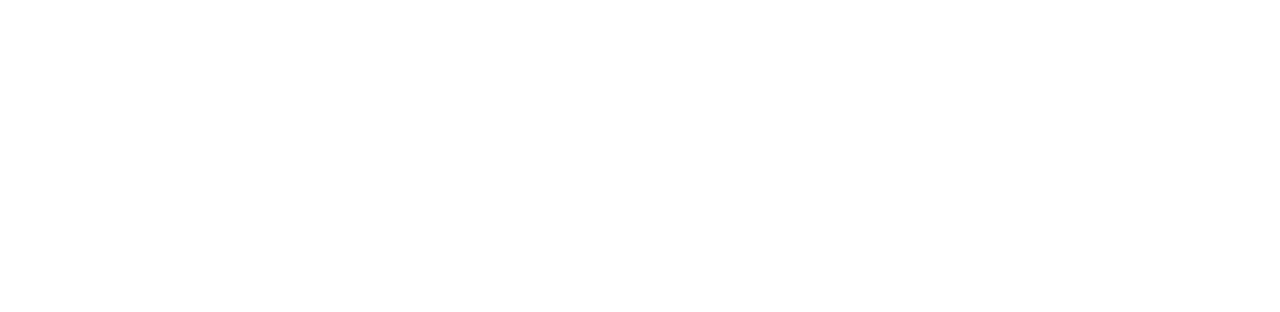
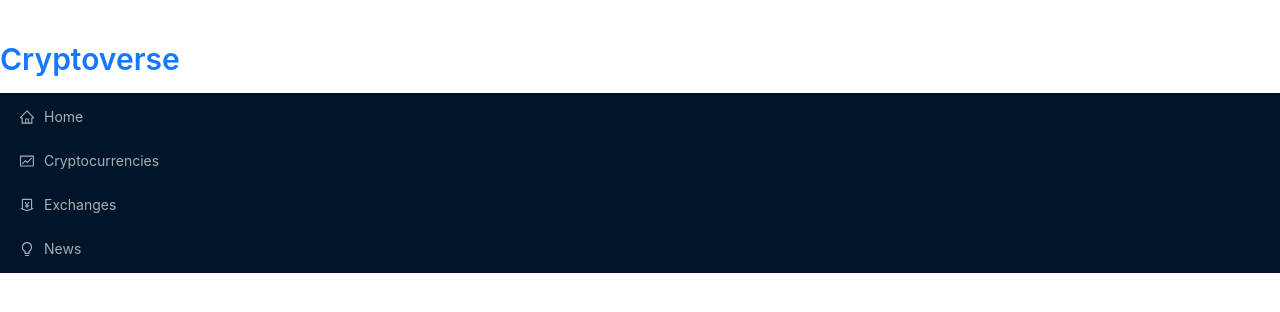
Before and after one commit to jeevanKumarH-clear/Cryptoverse-App, a React (Create React App) app: page / in a window 1280 px wide. Shown: the top 312 px of the page. Built offline with nearby package versions, Linux system fonts and the light colour scheme; the HTML template or start-up script is replaced by a standard one.

Commit message:
Partially rendered Navbar.

```diff
--- a/src/App.js
+++ b/src/App.js
@@ -1,12 +1,15 @@
 import React from 'react'
 import { Switch, Route, Link } from 'react-router-dom';
 import { Layout, Typography, Space } from 'antd';
+
+import { Navbar } from './components';
+import './App.css'
 
 const App = () => {
   return (
     <div className='app'>
         <div className='navbar'>
-
+            <Navbar/>
         </div>
         <div className='main'>
 
--- a/src/components/Navbar.jsx
+++ b/src/components/Navbar.jsx
@@ -1,8 +1,33 @@
-import React from 'react'
+import React from 'react';
+import { Button, Menu, Typography, Avatar } from 'antd';
+import { Link } from 'react-router-dom';
+import { HomeOutlined, MoneyCollectOutlined, BulbOutlined, FundOutlined, MenuOutlined } from '@ant-design/icons';
+import icon from '../images/cryptocurrency.png'
 
 const Navbar = () => {
   return (
-    <div>Navbar</div>
+    <div className='nav-container'>
+        <div className='logo-container'>
+            <Avatar src={icon} size="large"/>
+            <Typography.Title level={2} className='logo'>
+                <Link to="/">Cryptoverse</Link>
+            </Typography.Title>
+        </div>
+        <Menu theme='dark'>
+          <Menu.Item icon={<HomeOutlined/>}>
+            <Link to="/">Home</Link>
+          </Menu.Item>
+          <Menu.Item icon={<FundOutlined/>}>
+            <Link to="/cryptocurrencies">Cryptocurrencies</Link>
+          </Menu.Item>
+          <Menu.Item icon={<MoneyCollectOutlined/>}>
+            <Link to="/exchanges">Exchanges</Link>
+          </Menu.Item>
+          <Menu.Item icon={<BulbOutlined/>}>
+            <Link to="/news">News</Link>
+          </Menu.Item>
+        </Menu>
+    </div>
   )
 }
 
--- /dev/null
+++ b/src/components/index.js
@@ -0,0 +1 @@
+export {default as Navbar } from './Navbar';
```
Also changed, not shown: src/images/cryptocurrency.png (added).
